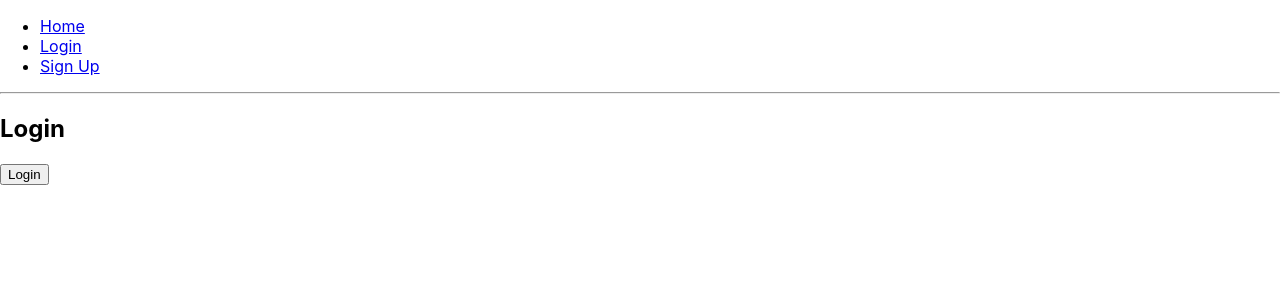
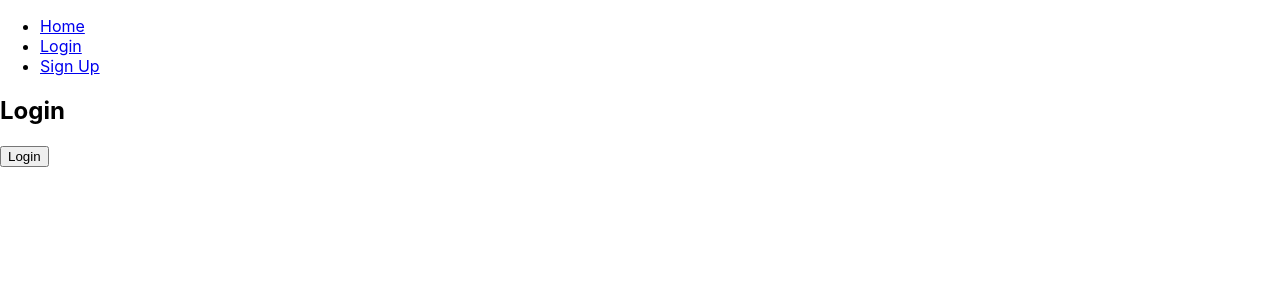
Before and after one commit to Rian-Sanjaya/sellmystuff, a React (Create React App) app: page /login in a window 1280 px wide. Shown: the top 300 px of the page. Built offline with nearby package versions, Linux system fonts and the light colour scheme.

Commit message:
try out 1

```diff
--- a/src/App.js
+++ b/src/App.js
@@ -35,31 +35,31 @@ function PrivateRoute({ component: Component, ...rest }) {
 
 class App extends Component {
   render() {
-    // let list =
-    //   <React.Fragment>
-    //     <li><Link to="/login">Login</Link></li>
-    //     <li><Link to="/signup">Sign Up</Link></li>
-    //   </React.Fragment>;
+    let list =
+      <React.Fragment>
+        <li><Link to="/login">Login</Link></li>
+        <li><Link to="/signup">Sign Up</Link></li>
+      </React.Fragment>;
 
-    //   if (auth.isAuthenticated) {
-    //     list =
-    //       <React.Fragment>
-    //         <li><Link to="/allStuff">All Stuff</Link></li>
-    //         <li><Link to="/sellAThing">Sell A Thing</Link></li>
-    //         <li><Link to="/logout">Log Out</Link></li>
-    //       </React.Fragment>
-    //   }
+      if (auth.isAuthenticated) {
+        list =
+          <React.Fragment>
+            <li><Link to="/allStuff">All Stuff</Link></li>
+            <li><Link to="/sellAThing">Sell A Thing</Link></li>
+            <li><Link to="/logout">Log Out</Link></li>
+            {/* log out should take / redirect to homepage and navigation link should change to show login and signup */}
+          </React.Fragment>
+      }
 
     return (
       <Router>
         <div>
-          <NavLink />
-          {/* <nav>
+          <nav>
             <ul>
               <li><Link to="/">Home</Link></li>
               {list}
             </ul>
-          </nav> */}
+          </nav>
 
           <Route path="/" exact component={Home} />
           <Route path="/login" component={Login} />
@@ -72,60 +72,60 @@ class App extends Component {
   }
 }
 
-const NavLink = withRouter(
-  ({ history }) =>  {
-    let list =
-      <React.Fragment>
-        <li><Link to="/login">Login</Link></li>
-        <li><Link to="/signup">Sign Up</Link></li>
-      </React.Fragment>;
+// const NavLink = withRouter(
+//   ({ history }) =>  {
+//     let list =
+//       <React.Fragment>
+//         <li><Link to="/login">Login</Link></li>
+//         <li><Link to="/signup">Sign Up</Link></li>
+//       </React.Fragment>;
 
-      if (auth.isAuthenticated) {
-        list =
-          <React.Fragment>
-            <li><Link to="/allStuff">All Stuff</Link></li>
-            <li><Link to="/sellAThing">Sell A Thing</Link></li>
-            <li>
-              <Link
-                to="/logout"
-                onClick={() => {
-                  auth.isAuthenticated = false;
-                  history.push("/");
-                  // return <Redirect to="/" />
-                }}
-              >
-                Log Out
-              </Link>
-            </li>
-          </React.Fragment>
-      }
+//       if (auth.isAuthenticated) {
+//         list =
+//           <React.Fragment>
+//             <li><Link to="/allStuff">All Stuff</Link></li>
+//             <li><Link to="/sellAThing">Sell A Thing</Link></li>
+//             <li>
+//               <Link
+//                 to="/logout"
+//                 onClick={() => {
+//                   auth.isAuthenticated = false;
+//                   history.push("/");
+//                   // return <Redirect to="/" />
+//                 }}
+//               >
+//                 Log Out
+//               </Link>
+//             </li>
+//           </React.Fragment>
+//       }
 
-    return (
-      <nav>
-        <ul>
-          <li><Link to="/">Home</Link></li>
-          {list}
-        </ul>
-        <hr />
-      </nav>
+//     return (
+//       <nav>
+//         <ul>
+//           <li><Link to="/">Home</Link></li>
+//           {list}
+//         </ul>
+//         <hr />
+//       </nav>
 
-      // auth.isAuthenticated === true
-      // ? <p>
-      //     Welcome!{" "}
-      //     <button
-      //       onClick={() => {
-      //         auth.signout(() => history.push("/"));
-      //       }}
-      //     >
-      //       Sign Out
-      //     </button>
-      //   </p>
-      // : <p>
-      //     You are not logged in.
-      //   </p>
+//       // auth.isAuthenticated === true
+//       // ? <p>
+//       //     Welcome!{" "}
+//       //     <button
+//       //       onClick={() => {
+//       //         auth.signout(() => history.push("/"));
+//       //       }}
+//       //     >
+//       //       Sign Out
+//       //     </button>
+//       //   </p>
+//       // : <p>
+//       //     You are not logged in.
+//       //   </p>
 
-    );
-  }
-);
+//     );
+//   }
+// );
 
 export default App;
--- a/src/components/login.js
+++ b/src/components/login.js
@@ -1,3 +1,6 @@
+// when logged in navigation link should change (no login and signup link)
+// also when typing url to /login or /signup is not allowed (should redirect to other page)
+
 import React from 'react';
 import { Redirect } from 'react-router-dom';
 import auth from './auth';
```
Also changed, not shown: src/components/auth.js (+0 -22 lines).
